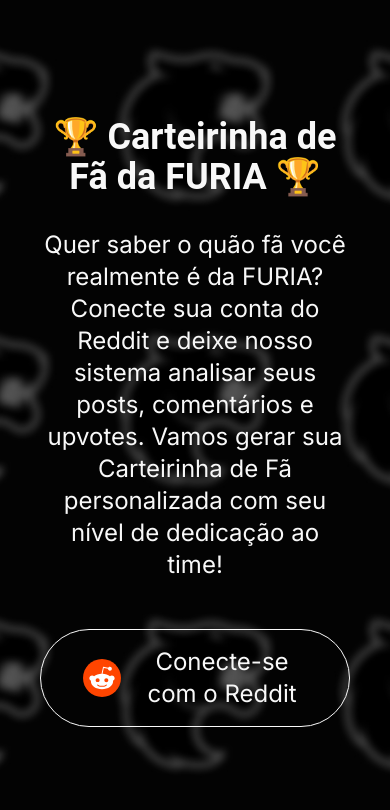
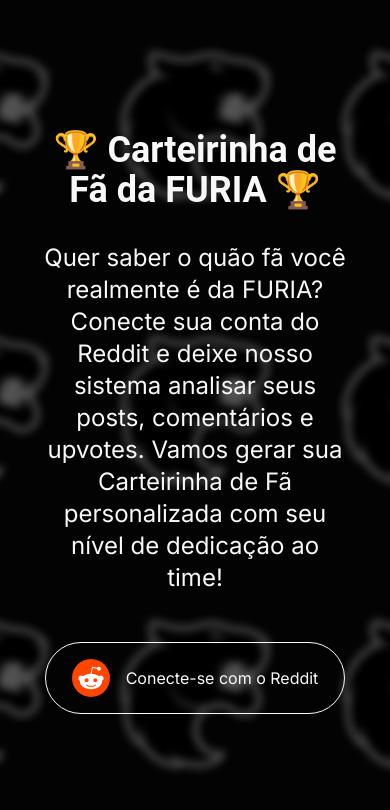
Before and after one commit to christiancordeiro/knowyourfanfuria, a React (Vite) app: page / in a window 390 px wide. Shown: the top 810 px of the page. Built offline with nearby package versions, Linux system fonts and the light colour scheme; no server answers.

Commit message:
add: responsividade no botao

```diff
--- a/src/Components/Home/Home.jsx
+++ b/src/Components/Home/Home.jsx
@@ -20,7 +20,7 @@
         onClick={handleRedditLogin}
         className="border-[0.1rem] border-[#F9F9F9] rounded-full hover:bg-[#F9F9F9] hover:text-black transition"
       >
-        <span className="flex items-center gap-4 font-inter text-2xl px-[2.625rem] py-[0.980rem]">
+        <span className="flex items-center gap-4 font-inter sm:text-2xl text-1xl sm:px-[2.625rem]  px-[1.625rem] py-[0.980rem]">
           <img src={redditIcon} />
           Conecte-se com o Reddit
         </span>
```
